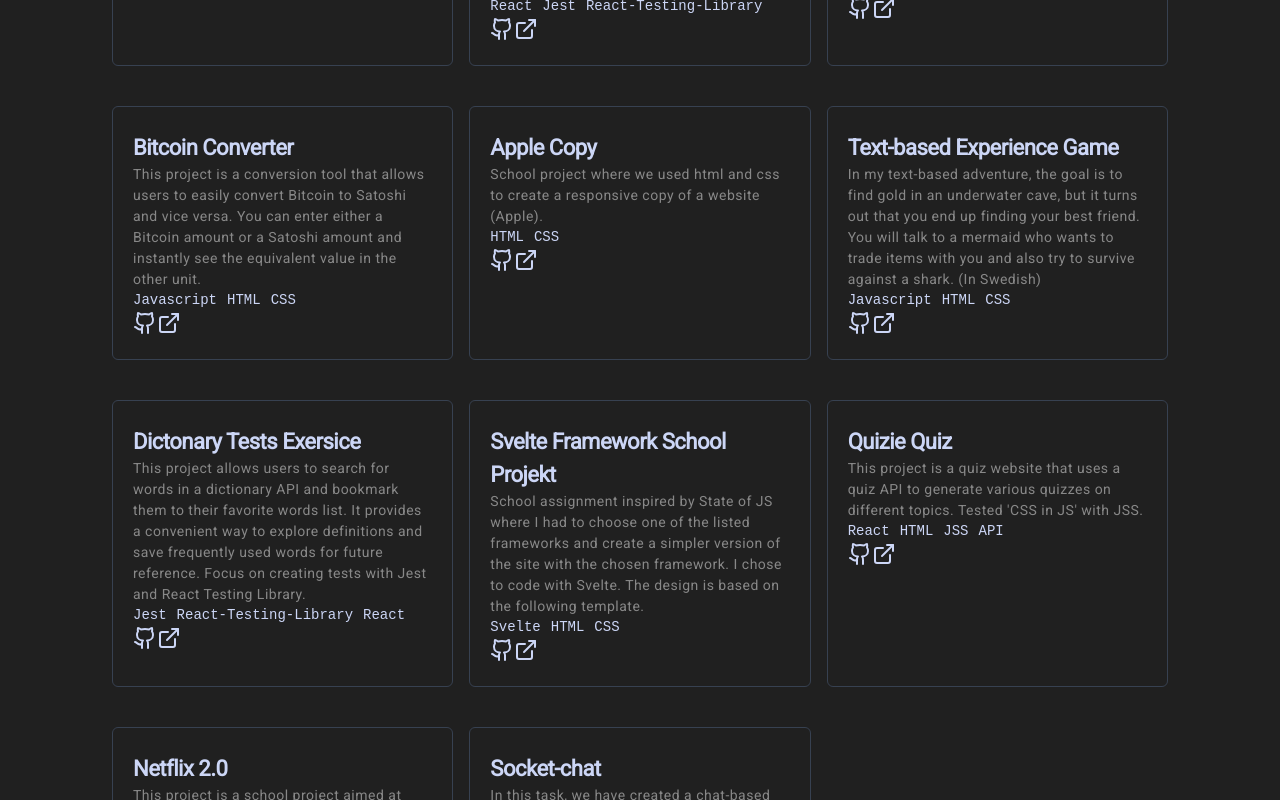
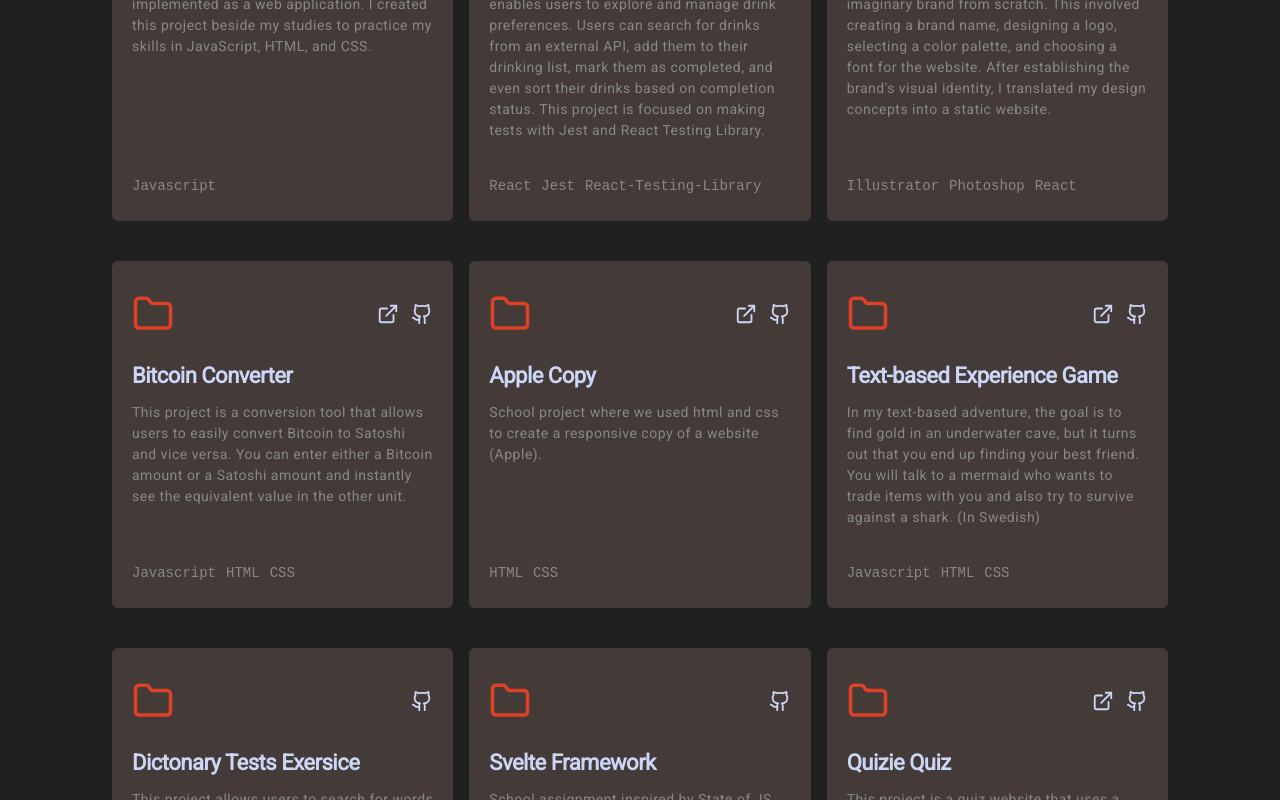
Before and after one commit to Sillen00/Portfolio_CV, a Next.js app: page / in a window 1280 px wide. Shown: the part 4480-5280 px from the top of the page. Built offline with nearby package versions, Linux system fonts and the light colour scheme.

Commit message:
project fix + unfeautured projects card styling.

```diff
--- a/app/containers/home-page/Portfolio.tsx
+++ b/app/containers/home-page/Portfolio.tsx
@@ -1,4 +1,4 @@
-import { ExternalLink, Github } from "lucide-react";
+import { ExternalLink, Folder, Github } from "lucide-react";
 import Image from "next/image";
 import Link from "next/link";
 import { twMerge } from "tailwind-merge";
@@ -36,12 +36,12 @@
                 ))}
               </ul>
               <div className='flex gap-4'>
-                <Link className='hover:text-secondary-color' href={project.githubLink ?? ""}>
+                <a className='hover:text-secondary-color' href={project.githubLink ?? ""} onClick={e => e.preventDefault()}>
                   <Github size={22} />
-                </Link>
-                <Link className='hover:text-secondary-color' href={project.hostedLink ?? ""}>
+                </a>
+                <a className='hover:text-secondary-color' href={project.hostedLink ?? ""} onClick={e => e.preventDefault()}>
                   <ExternalLink size={22} />
-                </Link>
+                </a>
               </div>
             </div>
           ))}
@@ -58,23 +58,38 @@
           .map(project => (
             <div
               key={project.id}
-              className={twMerge(css.project, css.unfeautured, "px-5 py-6 relative mb-6 border border-gray-700 rounded-md hover:-translate-y-3 ")}
+              className={twMerge(
+                css.project,
+                css.unfeautured,
+                "px-5 pt-8 pb-20 relative mb-6 bg-primary-color-light rounded-md hover:-translate-y-3 "
+              )}
             >
-              <h4 className='primaryLight hover:text-secondary-color'>{project.title}</h4>
+              <div className='flex justify-between items-center mb-6'>
+                <Folder size={42} className='text-secondary-color' />
+                <div className='flex gap-3'>
+                  {project.hostedLink ? (
+                    <Link className='hover:text-secondary-color' href={project.hostedLink}>
+                      <ExternalLink size={22} />
+                    </Link>
+                  ) : (
+                    <span className='w-[22px]'></span>
+                  )}
+                  {project.githubLink ? (
+                    <Link className='hover:text-secondary-color' href={project.githubLink}>
+                      <Github size={22} />
+                    </Link>
+                  ) : (
+                    <span className='w-[22px]'></span>
+                  )}
+                </div>
+              </div>
+              <h4 className='primaryLight pb-2.5'>{project.title}</h4>
               <p className='small gray'>{project.text}</p>
-              <ul className='fira flex gap-2.5 flex-wrap'>
+              <ul className='fira gray flex gap-2.5 flex-wrap absolute bottom-[24px] '>
                 {project.builtWith?.map((item, index) => (
                   <li key={index}>{item}</li>
                 ))}
               </ul>
-              <div className='flex'>
-                <Link className='hover:text-secondary-color' href={project.githubLink ?? ""}>
-                  <Github size={24} />
-                </Link>
-                <Link className='hover:text-secondary-color' href={project.hostedLink ?? ""}>
-                  <ExternalLink size={24} />
-                </Link>
-              </div>
             </div>
           ))}
       </div>
--- a/app/containers/home-page/_Home.module.scss
+++ b/app/containers/home-page/_Home.module.scss
@@ -164,11 +164,16 @@
 
   &.unfeautured {
     cursor: pointer;
-    transition: transform 0.3s ease-in-out;
+    transition: transform 0.5s ease-in-out;
 
     &:hover {
       transform: translateY(-10px);
-      transition: transform 0.3s ease-in-out;
+      transition: transform 0.5s ease-in-out;
+
+      h4 {
+        transition: color 0.3s ease-in-out;
+        color: var(--secondary-color);
+      }
     }
   }
 
--- a/data/projects.ts
+++ b/data/projects.ts
@@ -144,7 +144,7 @@
   {
     id: 14,
     feautured: false,
-    title: "Svelte Framework School Projekt",
+    title: "Svelte Framework",
     text: "School assignment inspired by State of JS where I had to choose one of the listed frameworks and create a simpler version of the site with the chosen framework. I chose to code with Svelte. The design is based on the following template.",
     builtWith: ["Svelte", "HTML", "CSS"],
     githubLink: "https://github.com/Sillen00/Svelte-Framework-Assignment",
```
